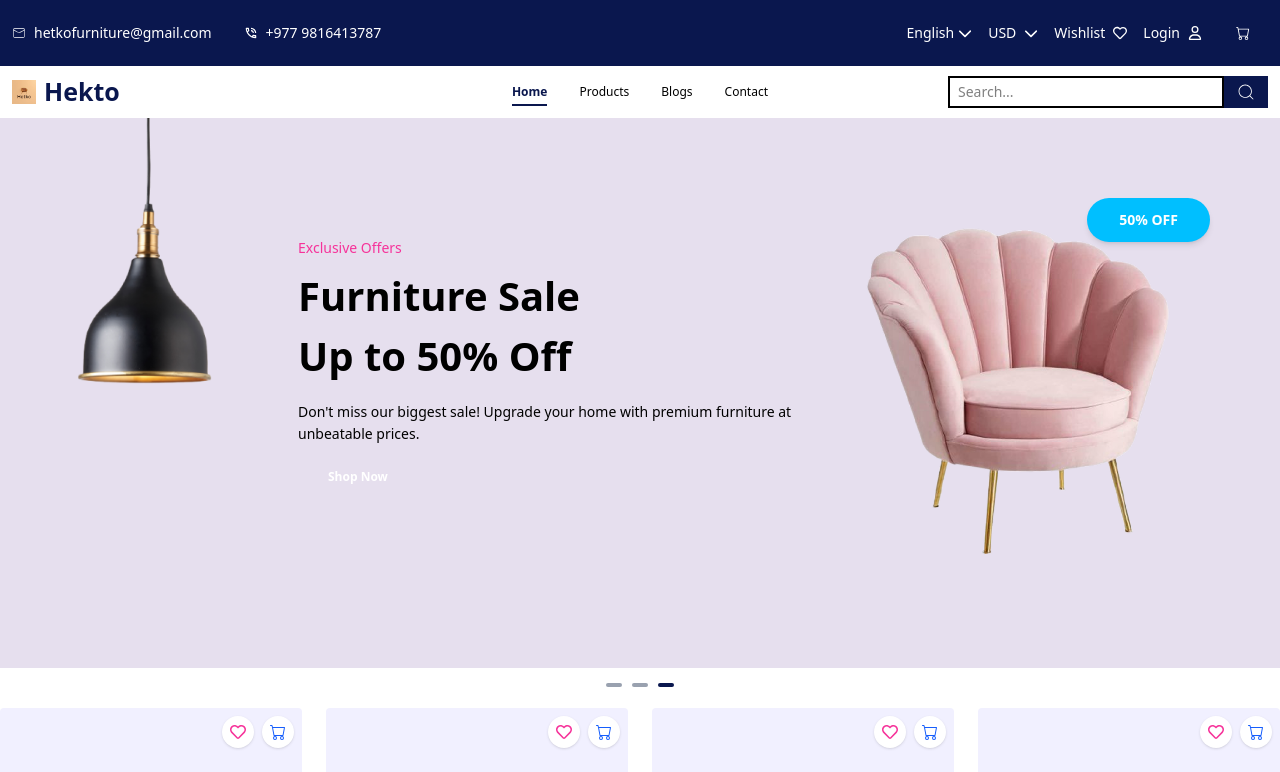
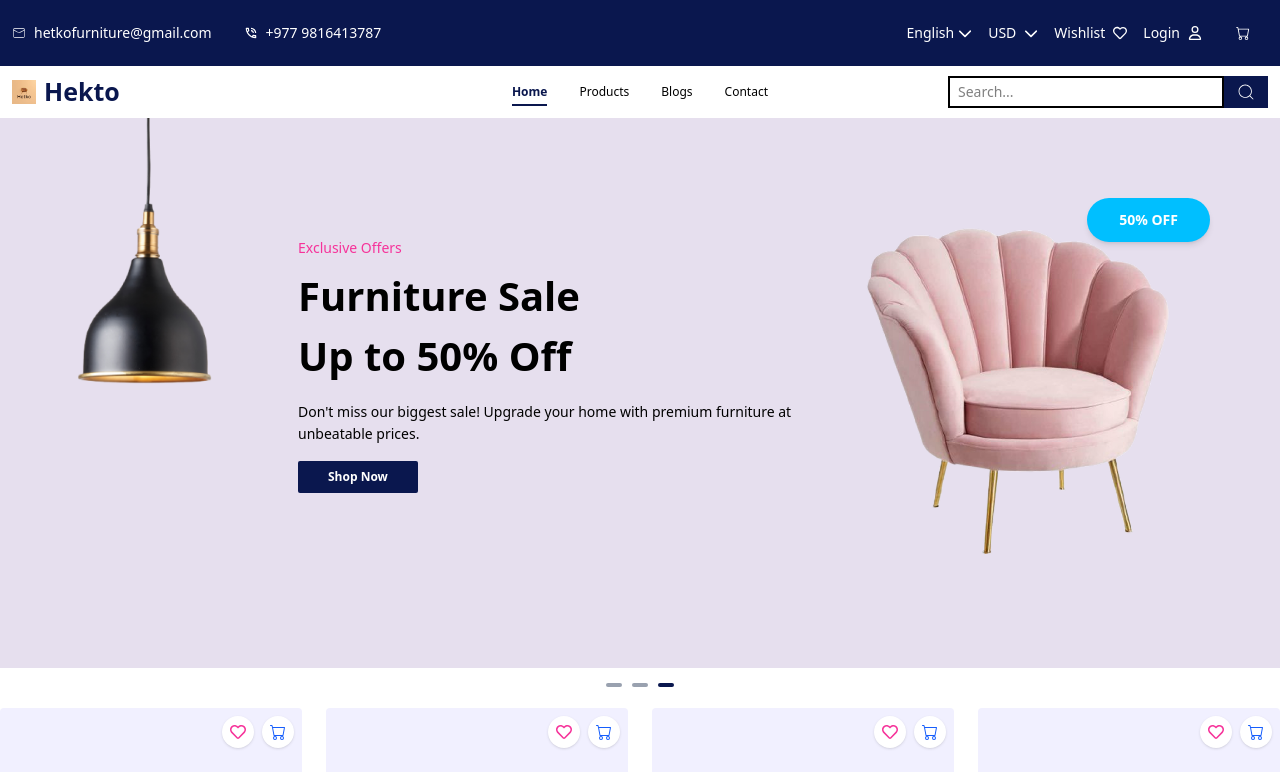
Before and after one commit to mesurajan/Hekto, a React (Vite) app: page / in a window 1280 px wide. Shown: the top 772 px of the page. Built offline with nearby package versions, Linux system fonts and the light colour scheme.

Commit message:
updated index.css

```diff
--- a/src/index.css
+++ b/src/index.css
@@ -4,7 +4,7 @@
 
 
 @theme {
-  --color-primary: #0A174E#0A174E;
+  --color-primary: #0A174E;
   --color-secondary: #fb2e86;
   --color-tertiary: #08d15f;
   --color-background: #0A174E;
@@ -15,7 +15,7 @@
 
 @layer components {
   .primary-btn {
-    @apply bg-primary py-[10px] px-[30px] rounded-[2px] text-white font-[700] text-[12px] leading-[100%] transition-all duration-300 ease-in-out cursor-pointer;
+      @apply bg-primary py-[10px] px-[30px] rounded-[2px] text-white font-[700] text-[12px] leading-[100%] transition-all duration-300 ease-in-out cursor-pointer;
   }
   .primary-btn:hover {
       @apply bg-primary shadow-lg scale-105 brightness-110;
```
